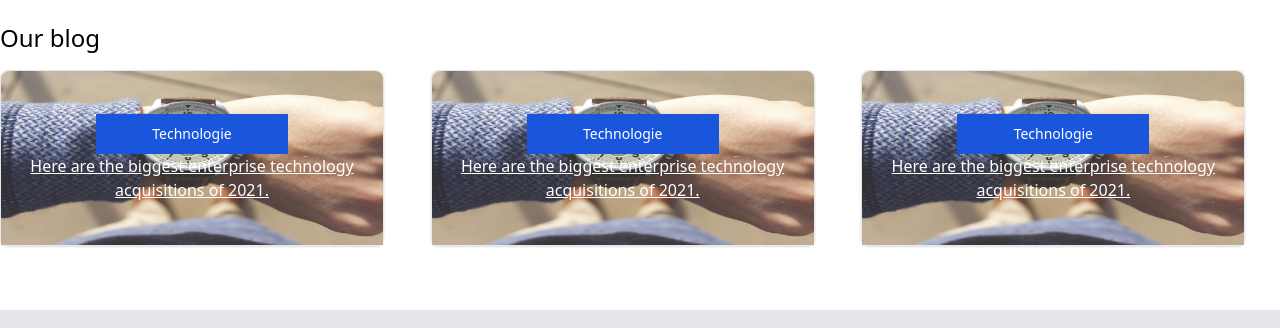
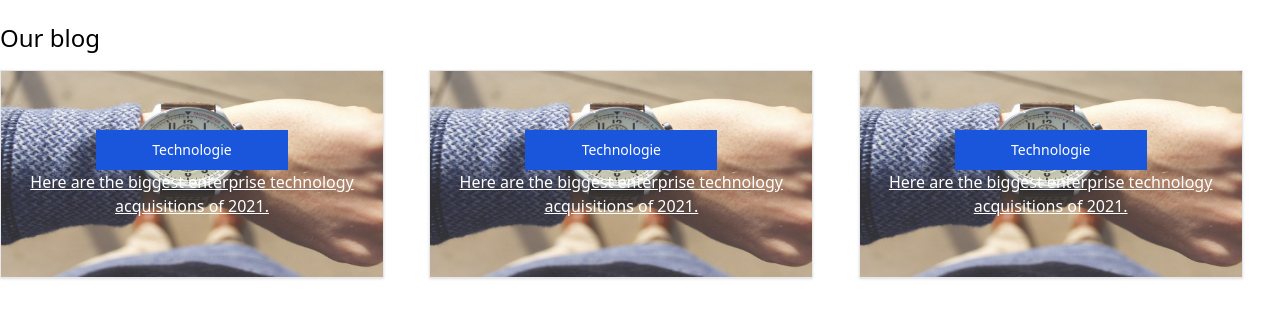
Before and after one commit to Jehovanie/virtual_WatchStore, a React (Vite) app: page / in a window 1280 px wide. Shown: the part 2386-2714 px from the top of the page. Built offline with nearby package versions, Linux system fonts and the light colour scheme.

Commit message:
Correction responsive: same blog

```diff
--- a/src/modules/home/components/@shared/Blog.tsx
+++ b/src/modules/home/components/@shared/Blog.tsx
@@ -2,13 +2,14 @@ import image_3 from "@assets/images/image_3.jpg";
 
 const Blog = () => {
 	return (
-		<div className="relative max-sm:w-full h-44 sm:w-full md:max-w-sm bg-white border border-gray-200 rounded-lg shadow dark:bg-gray-800 dark:border-gray-700">
-			<img className="rounded-t-lg w-full h-full" src={image_3} alt="" />
+		<div className="relative max-w-sm max-sm:mx-auto bg-white border border-gray-200 shadow dark:bg-gray-800 dark:border-gray-700 max-sm:h-44 max-sm:w-full h-52">
+			<img className="w-full h-full" src={image_3} alt="" />
 			<div className="absolute top-0 left-0 right-0 p-5 w-full h-full flex justify-center items-center">
 				<div className="text-center">
 					<button
 						type="button"
-						className="block w-48 mx-auto text-white bg-blue-700 text-center font-thin text-sm px-5 py-2.5 dark:bg-blue-600 dark:hover:bg-blue-700 focus:outline-none dark:focus:ring-blue-800">
+						className="block w-48 mx-auto text-white bg-blue-700 text-center font-thin text-sm px-5 py-2.5 dark:bg-blue-600 dark:hover:bg-blue-700 focus:outline-none dark:focus:ring-blue-800"
+					>
 						Technologie
 					</button>
 
--- a/src/modules/home/components/@shared/SomeBlog.tsx
+++ b/src/modules/home/components/@shared/SomeBlog.tsx
@@ -5,7 +5,7 @@ const SomeBlog = () => {
 		<div className="w-full">
 			<h4 className="text-2xl font-thin dark:text-white my-4 block">Our blog</h4>
 			<div className="content_list_product">
-				<div className="list_product grid grid-flow-row max-sm:grid-cols-1 sm:grid-cols-1 md:grid-cols-2 lg:grid-cols-3 max-sm:gap-1 sm:gap-1 md:gap-3 gap-4">
+				<div className="list_product grid grid-flow-row max-sm:grid-cols-1 sm:grid-cols-2 md:grid-cols-2 lg:grid-cols-3 max-sm:gap-1 sm:gap-1 md:gap-2 gap-3 mx-auto">
 					<Blog />
 					<Blog />
 					<Blog />
```
Also changed, not shown: 1 other file (tests, documents, lock files or other folders).
